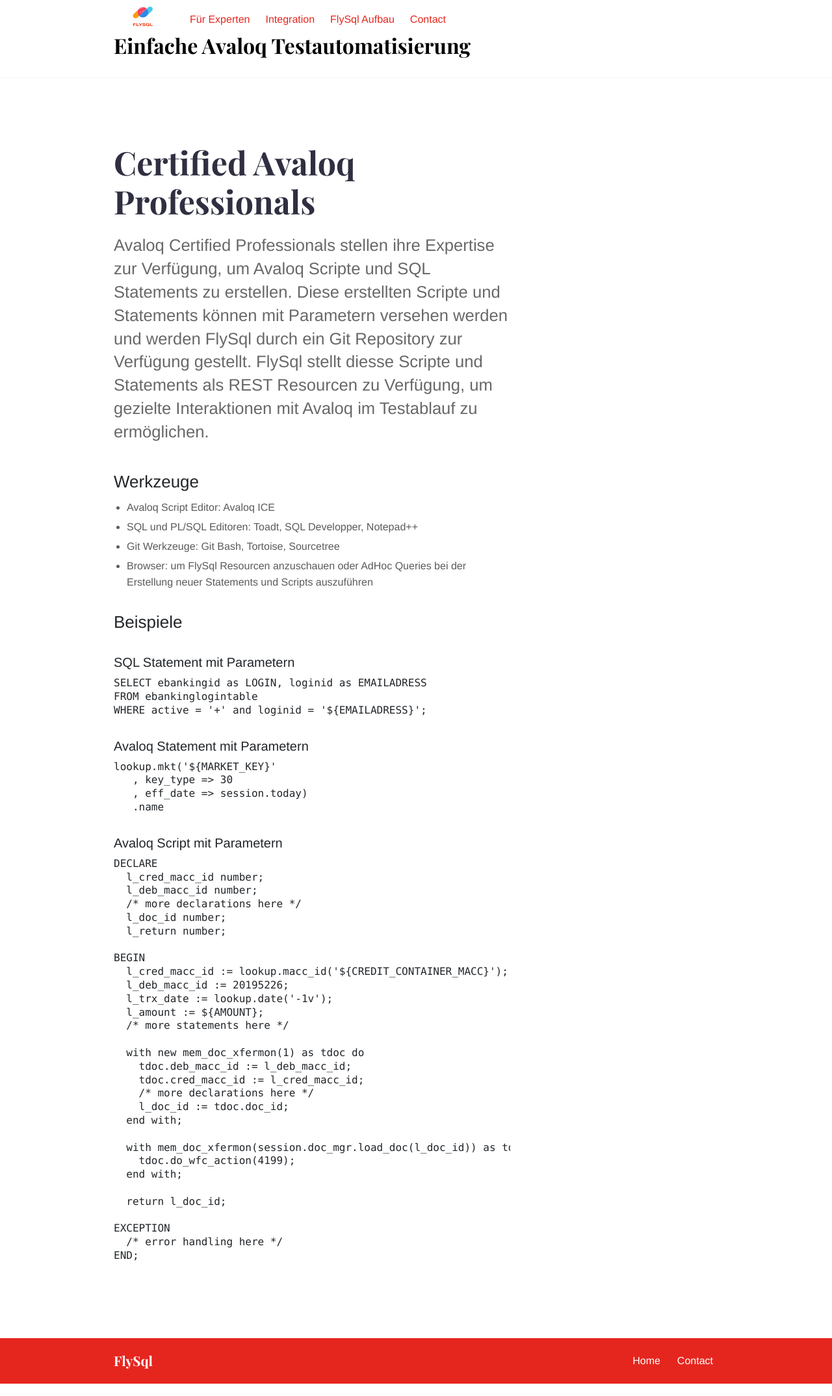
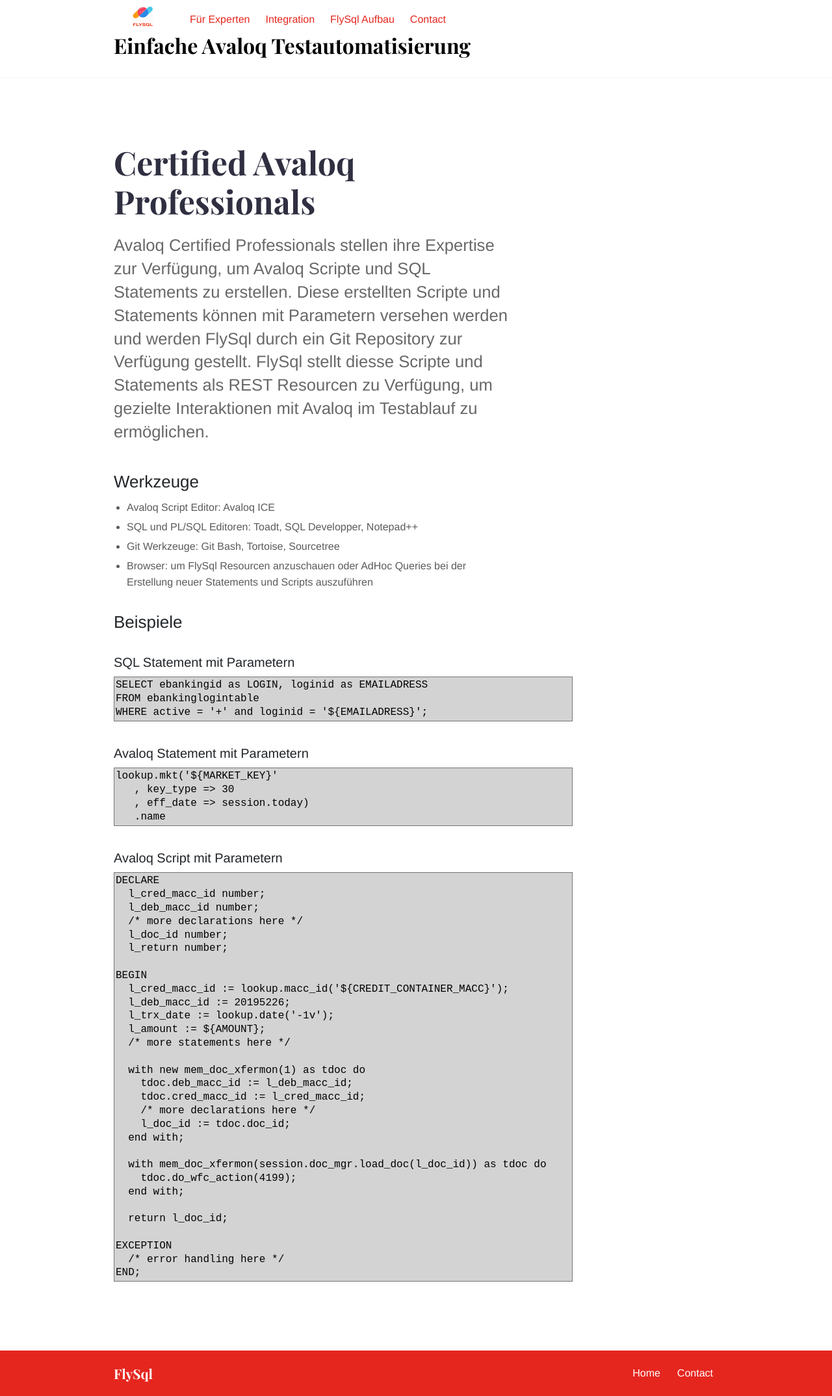
Before and after one commit to flysql/flysql.github.io, a Jekyll site: the page built from _services/certified-avaloq-professionals.md, in a window 1280 px wide. Shown: the whole page at 65% size. Built offline with Jekyll 4.4.1, drawn with Linux system fonts in a browser that asks for light colours.

Commit message:
sql statements as textarea in CAP

````diff
--- a/_sass/components/_sql.scss
+++ b/_sass/components/_sql.scss
@@ -2,3 +2,11 @@
     background-color: lightgray;
     font-family: 'Courier New', Courier, monospace;
 }
+
+.textarea-sql {
+    background-color: lightgray;
+    font-family: 'Courier New', Courier, monospace;
+    disabled: true;
+    overflow: hidden;
+    resize: none;
+}
--- a/_services/certified-avaloq-professionals.md
+++ b/_services/certified-avaloq-professionals.md
@@ -15,20 +15,22 @@
 
 ## Beispiele
 ### SQL Statement mit Parametern
-```
+<textarea class="textarea-sql" rows="3" cols="70" >
 SELECT ebankingid as LOGIN, loginid as EMAILADRESS
 FROM ebankinglogintable
 WHERE active = '+' and loginid = '${EMAILADRESS}';
-```
+</textarea>
+
 ### Avaloq Statement mit Parametern
-```
+<textarea class="textarea-sql" rows="4" cols="70" >
 lookup.mkt('${MARKET_KEY}'
    , key_type => 30
    , eff_date => session.today)
    .name
-```
+</textarea>
+
 ### Avaloq Script mit Parametern
-```
+<textarea class="textarea-sql" rows="30" cols="70" >
 DECLARE
   l_cred_macc_id number;
   l_deb_macc_id number;
@@ -59,4 +61,4 @@
 EXCEPTION
   /* error handling here */
 END;
-```
+</textarea>
````
